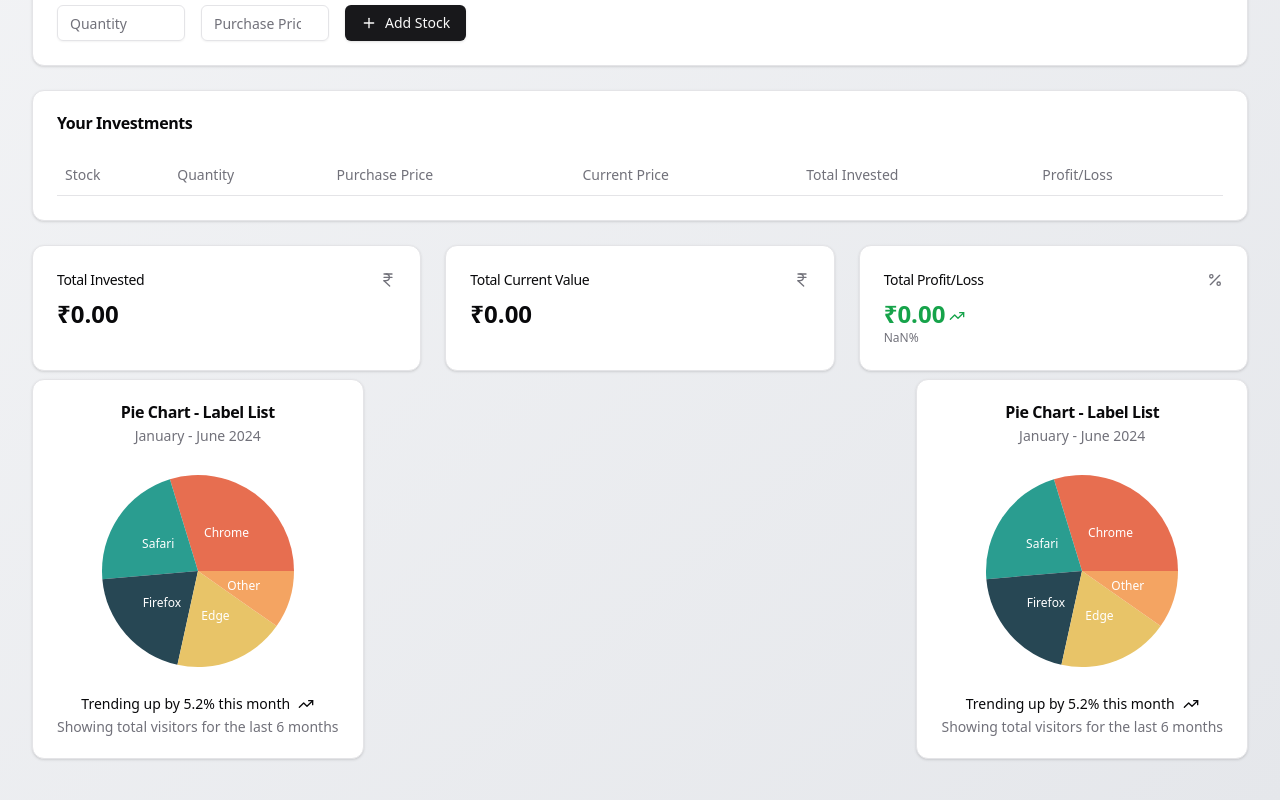
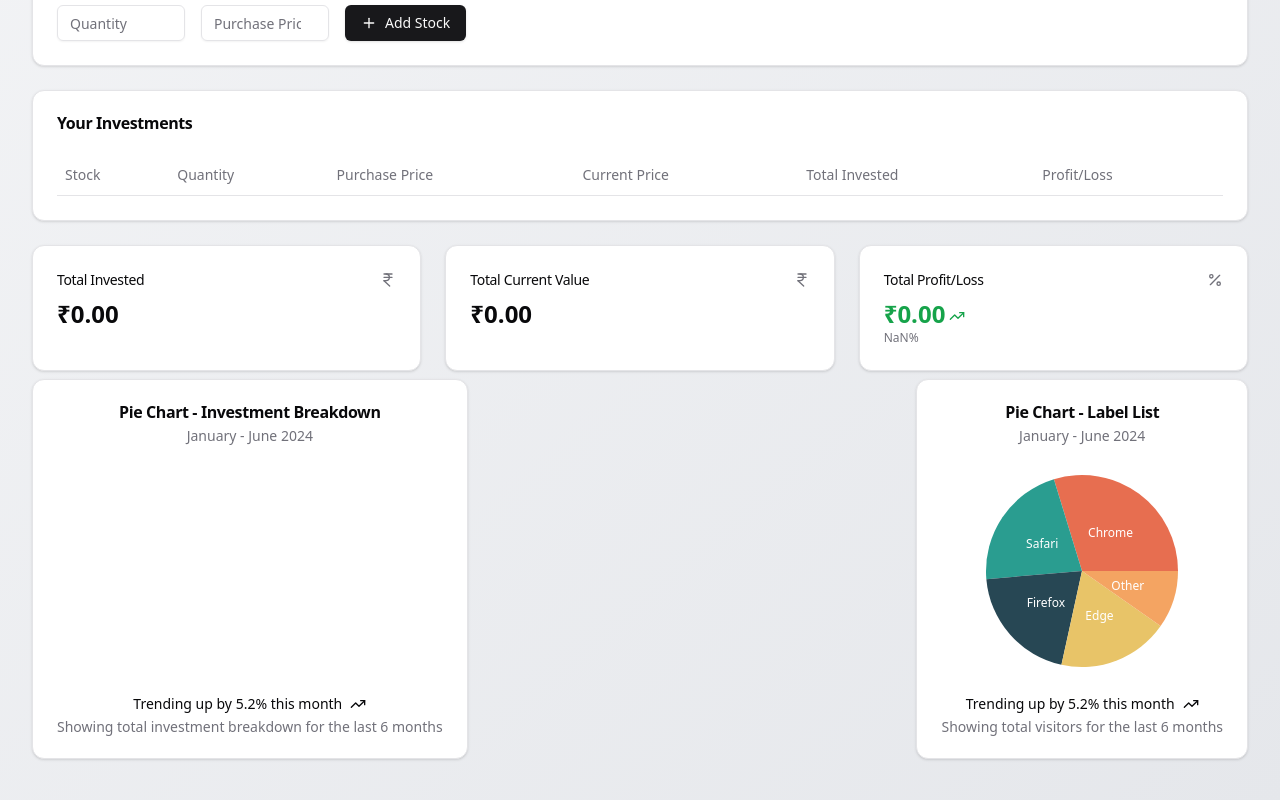
Before and after one commit to Yh010/expensetrackerFrontend, a React (Vite) app: page / in a window 1280 px wide. Shown: the part 284-1084 px from the top of the page. Built offline with nearby package versions, Linux system fonts and the light colour scheme.

Commit message:
still struggling

```diff
--- a/src/components/TotalInvestmentPieChart.tsx
+++ b/src/components/TotalInvestmentPieChart.tsx
@@ -18,14 +18,6 @@ import {
 
 export const description = "A pie chart with a label list";
 
-const chartData = [
-  { browser: "chrome", visitors: 275, fill: "var(--color-chrome)" },
-  { browser: "safari", visitors: 200, fill: "var(--color-safari)" },
-  { browser: "firefox", visitors: 187, fill: "var(--color-firefox)" },
-  { browser: "edge", visitors: 173, fill: "var(--color-edge)" },
-  { browser: "other", visitors: 90, fill: "var(--color-other)" },
-];
-
 interface Stock {
   id: number;
   name: string;
@@ -40,7 +32,7 @@ interface TotalInvestmentChartProps {
   totalAmountInvested: number;
 }
 
-const chartConfig = {
+/* const chartConfig = {
   visitors: {
     label: "Visitors",
   },
@@ -64,46 +56,50 @@ const chartConfig = {
     label: "Other",
     color: "hsl(var(--chart-5))",
   },
-} satisfies ChartConfig;
+} satisfies ChartConfig; */
 
 export function TotalInvestmentChart({
   stocks,
   totalAmountInvested,
 }: TotalInvestmentChartProps) {
-  const data = [];
+  // Data for the Pie chart
+  const data = stocks.map((stock, index) => ({
+    stockName: stock.name,
+    percent: (stock.amountInvested / totalAmountInvested) * 100,
+    fill: `hsl(var(--chart-${(index % 5) + 1}))`, // Assign different colors
+  }));
 
-  stocks.forEach((stock) => {
-    data.push({
-      stockName: stock.name,
-      percent: (stock.amountInvested / totalAmountInvested) * 100,
-      fill: "var(--color-other)",
-    });
-  });
+  // Dynamically generate the chart configuration
+  const datachartConfig = stocks.reduce((config, stock, index) => {
+    config[stock.name] = {
+      label: stock.name,
+      color: `hsl(var(--chart-${(index % 5) + 1}))`,
+    };
+    return config;
+  }, {} as ChartConfig);
 
   return (
     <Card className="flex flex-col">
       <CardHeader className="items-center pb-0">
-        <CardTitle>Pie Chart - Label List</CardTitle>
+        <CardTitle>Pie Chart - Investment Breakdown</CardTitle>
         <CardDescription>January - June 2024</CardDescription>
       </CardHeader>
       <CardContent className="flex-1 pb-0">
         <ChartContainer
-          config={chartConfig}
+          config={datachartConfig} // Dynamic chart configuration for the legend
           className="mx-auto aspect-square max-h-[250px]"
         >
           <PieChart>
             <ChartTooltip
-              content={<ChartTooltipContent nameKey="visitors" hideLabel />}
+              content={<ChartTooltipContent nameKey="stockName" hideLabel />}
             />
-            <Pie data={chartData} dataKey="visitors">
+            <Pie data={data} dataKey="percent" nameKey="stockName">
               <LabelList
-                dataKey="browser"
+                dataKey="stockName"
                 className="fill-background"
                 stroke="none"
                 fontSize={12}
-                formatter={(value: keyof typeof chartConfig) =>
-                  chartConfig[value]?.label
-                }
+                formatter={(value: string) => datachartConfig[value]?.label}
               />
             </Pie>
           </PieChart>
@@ -114,7 +110,7 @@ export function TotalInvestmentChart({
           Trending up by 5.2% this month <TrendingUp className="h-4 w-4" />
         </div>
         <div className="leading-none text-muted-foreground">
-          Showing total visitors for the last 6 months
+          Showing total investment breakdown for the last 6 months
         </div>
       </CardFooter>
     </Card>
```
